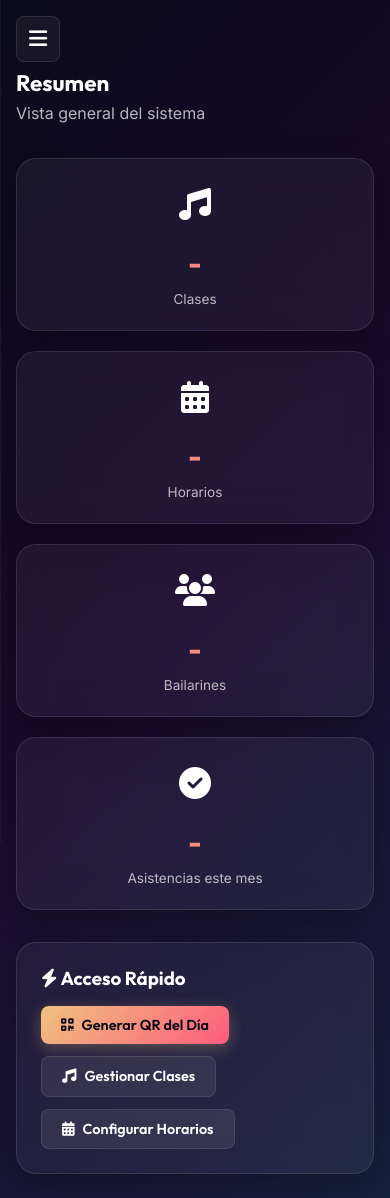
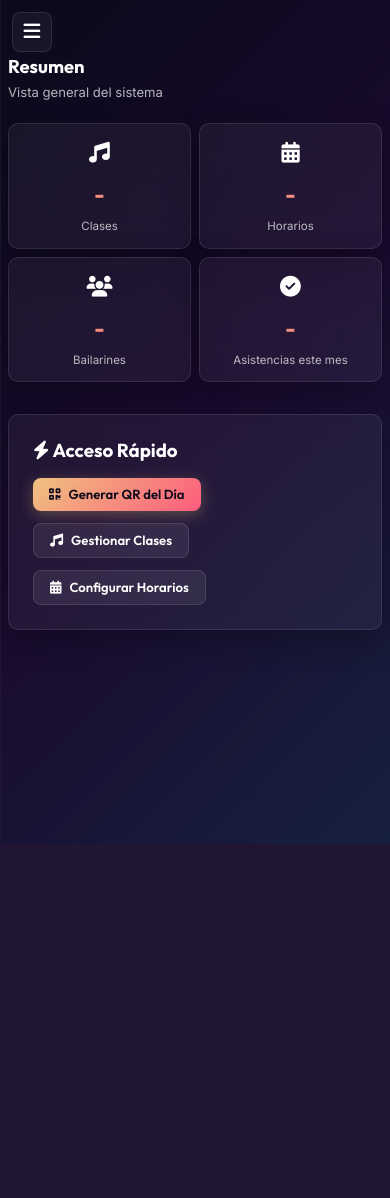
Before and after one commit to Nicholas168Py/qr-tambo, a PHP site: page /qr_tambo/admin/dashboard.php in a window 390 px wide. After the commit the page ends 640 px from the top, so only its background shows below. Run offline with PHP 8.4, Linux system fonts and the light colour scheme; the visitor is signed in with stand-in values (Sample User, id 1).

Commit message:
Se soluciona responsive y errores de api

```diff
--- /dev/null
+++ b/assets/css/responsive.css
@@ -0,0 +1,569 @@
+/* ============================================
+   QR TAMBO - Responsive / Mobile Overrides
+   Cargado después de style.css
+   ============================================ */
+
+/* === Small tablets and below === */
+@media (max-width: 768px) {
+    /* Layout */
+    .main-content {
+        padding: 16px 10px;
+        padding-top: 60px;
+    }
+
+    .main-header {
+        margin-bottom: 20px;
+    }
+
+    .main-header h1 {
+        font-size: 1.3rem;
+    }
+
+    .glass-card {
+        padding: 16px;
+        border-radius: var(--radius-md);
+    }
+
+    /* Sidebar */
+    .sidebar {
+        width: 80vw;
+        padding: 16px 0;
+    }
+
+    .hamburger {
+        display: flex;
+        align-items: center;
+        justify-content: center;
+        top: 12px;
+        left: 12px;
+        width: 40px;
+        height: 40px;
+        font-size: 1.2rem;
+        z-index: 200;
+    }
+
+    /* Stats */
+    .stats-grid {
+        gap: 12px;
+    }
+
+    .stat-card {
+        padding: 16px 12px;
+    }
+
+    .stat-card .stat-icon {
+        font-size: 1.5rem;
+    }
+
+    .stat-card .stat-value {
+        font-size: 1.6rem;
+    }
+
+    .stat-card .stat-label {
+        font-size: 0.78rem;
+    }
+
+    /* Schedule Grid */
+    .schedule-grid-wrapper {
+        margin: 0 -10px;
+        border-radius: 0;
+        border-left: none;
+        border-right: none;
+    }
+
+    .schedule-grid {
+        min-width: 580px;
+    }
+
+    .schedule-grid th {
+        padding: 6px 3px;
+        font-size: 0.68rem;
+        letter-spacing: 0;
+    }
+
+    .schedule-grid th:first-child {
+        min-width: 52px;
+        font-size: 0.65rem;
+    }
+
+    .schedule-grid td {
+        padding: 5px 2px;
+    }
+
+    .schedule-grid td.slot-class {
+        padding: 6px 4px;
+        gap: 3px;
+    }
+
+    .schedule-grid td.slot-class .class-name {
+        font-size: 0.7rem;
+    }
+
+    .schedule-grid td .btn-sm-ghost {
+        padding: 6px 8px;
+        font-size: 0.85rem;
+    }
+
+    .schedule-grid td.slot-empty {
+        font-size: 0.65rem;
+    }
+
+    /* Forms */
+    .add-form {
+        padding: 14px;
+        gap: 10px;
+    }
+
+    .add-form .form-group {
+        min-width: 100%;
+    }
+
+    .form-input {
+        padding: 12px 14px;
+        font-size: 0.88rem;
+    }
+
+    .btn {
+        padding: 12px 18px;
+        font-size: 0.85rem;
+    }
+
+    /* Filter bar */
+    .filter-bar {
+        padding: 14px;
+        gap: 10px;
+    }
+
+    .filter-bar .form-group {
+        min-width: 100%;
+    }
+
+    /* Tables */
+    .table-container {
+        margin: 0 -10px;
+        border-radius: 0;
+        border-left: none;
+        border-right: none;
+    }
+
+    table {
+        font-size: 0.82rem;
+    }
+
+    thead th,
+    tbody td {
+        padding: 8px 10px;
+    }
+
+    /* Auth pages */
+    .auth-card {
+        padding: 24px 20px;
+    }
+
+    .auth-card .logo h1 {
+        font-size: 1.8rem;
+    }
+
+    .auth-card .logo-icon {
+        font-size: 2.8rem;
+    }
+
+    /* QR page */
+    .qr-card {
+        padding: 20px 12px;
+    }
+
+    .qr-container {
+        padding: 10px;
+    }
+
+    .qr-container canvas {
+        width: 180px !important;
+        height: 180px !important;
+    }
+
+    .qr-class-name {
+        font-size: 1.3rem;
+    }
+
+    .qr-date {
+        font-size: 1rem;
+    }
+
+    .day-pill {
+        padding: 10px 16px;
+        font-size: 0.82rem;
+    }
+
+    .day-selector {
+        gap: 6px;
+        padding-bottom: 6px;
+    }
+
+    /* Bailarin */
+    .bailarin-main {
+        padding: 16px 12px;
+    }
+
+    .bailarin-header {
+        padding: 12px 16px;
+        gap: 6px;
+    }
+
+    .bailarin-header h2 {
+        font-size: 1rem;
+    }
+
+    .scan-card {
+        padding: 32px 16px;
+    }
+
+    .scan-card .scan-icon {
+        font-size: 3rem;
+    }
+
+    .scan-card h2 {
+        font-size: 1.2rem;
+    }
+
+    .history-item {
+        padding: 12px 14px;
+    }
+
+    /* Modal */
+    .modal-content {
+        padding: 20px 16px;
+        margin: 12px;
+    }
+
+    /* Toast */
+    #toast-container {
+        top: auto;
+        bottom: 20px;
+        right: 12px;
+        left: 12px;
+    }
+
+    .toast {
+        max-width: 100%;
+        padding: 12px 16px;
+        font-size: 0.85rem;
+    }
+}
+
+/* === Mobile phones === */
+@media (max-width: 480px) {
+    .main-content {
+        padding: 12px 8px;
+        padding-top: 56px;
+    }
+
+    .glass-card {
+        padding: 14px;
+        border-radius: 10px;
+    }
+
+    .main-header h1 {
+        font-size: 1.15rem;
+    }
+
+    .main-header p {
+        font-size: 0.82rem;
+    }
+
+    /* Stats */
+    .stats-grid {
+        grid-template-columns: 1fr 1fr;
+        gap: 8px;
+    }
+
+    .stat-card {
+        padding: 12px 8px;
+    }
+
+    .stat-card .stat-icon {
+        font-size: 1.3rem;
+    }
+
+    .stat-card .stat-value {
+        font-size: 1.4rem;
+    }
+
+    .stat-card .stat-label {
+        font-size: 0.72rem;
+    }
+
+    /* Buttons */
+    .btn {
+        padding: 10px 16px;
+        font-size: 0.82rem;
+    }
+
+    .btn-sm {
+        padding: 8px 12px;
+        font-size: 0.78rem;
+    }
+
+    /* Schedule grid - make it more compact for small screens */
+    .schedule-grid {
+        min-width: 500px;
+    }
+
+    .schedule-grid th {
+        padding: 4px 2px;
+        font-size: 0.62rem;
+    }
+
+    .schedule-grid th:first-child {
+        min-width: 44px;
+        font-size: 0.6rem;
+    }
+
+    .schedule-grid td {
+        padding: 4px 2px;
+    }
+
+    .schedule-grid td.slot-class {
+        padding: 4px 3px;
+        gap: 2px;
+    }
+
+    .schedule-grid td.slot-class .class-name {
+        font-size: 0.63rem;
+    }
+
+    .schedule-grid td .btn-sm-ghost {
+        padding: 5px 6px;
+        font-size: 0.75rem;
+    }
+
+    /* QR */
+    .qr-class-name {
+        font-size: 1.1rem;
+    }
+
+    .qr-class-time {
+        font-size: 0.92rem;
+    }
+
+    .qr-container canvas {
+        width: 160px !important;
+        height: 160px !important;
+    }
+
+    .qr-card {
+        padding: 16px 10px;
+    }
+
+    .day-pill {
+        padding: 8px 12px;
+        font-size: 0.78rem;
+    }
+
+    /* Forms */
+    .form-input {
+        padding: 10px 12px;
+        font-size: 0.85rem;
+    }
+
+    .form-input-icon .form-input {
+        padding-left: 38px;
+    }
+
+    .form-input-icon .icon {
+        font-size: 0.95rem;
+        left: 11px;
+    }
+
+    /* Tables */
+    thead th,
+    tbody td {
+        padding: 6px 8px;
+        font-size: 0.78rem;
+    }
+
+    /* Auth */
+    .auth-card {
+        padding: 20px 16px;
+    }
+
+    .auth-card .logo h1 {
+        font-size: 1.6rem;
+    }
+
+    .auth-card .logo p {
+        font-size: 0.82rem;
+    }
+
+    .auth-card .logo-icon {
+        font-size: 2.4rem;
+    }
+
+    /* Bailarin */
+    .bailarin-main {
+        padding: 12px 8px;
+    }
+
+    .scan-card {
+        padding: 24px 12px;
+    }
+
+    .scan-card .scan-icon {
+        font-size: 2.5rem;
+    }
+
+    .scan-card h2 {
+        font-size: 1.1rem;
+    }
+
+    .history-item {
+        padding: 10px 12px;
+        flex-direction: column;
+        align-items: flex-start;
+        gap: 6px;
+    }
+
+    .history-item .history-date {
+        font-size: 0.78rem;
+    }
+
+    .history-section h3 {
+        font-size: 1rem;
+    }
+
+    /* Sidebar */
+    .sidebar {
+        width: 85vw;
+        padding: 12px 0;
+    }
+
+    .sidebar-logo {
+        padding: 0 16px 16px;
+    }
+
+    .sidebar-logo h2 {
+        font-size: 1.1rem;
+    }
+
+    .nav-link {
+        padding: 10px 14px;
+        font-size: 0.88rem;
+    }
+
+    .nav-link .nav-icon {
+        font-size: 1rem;
+        width: 20px;
+    }
+
+    /* Cards grid */
+    .cards-grid {
+        grid-template-columns: 1fr;
+        gap: 10px;
+    }
+
+    .item-card {
+        padding: 14px;
+    }
+
+    .item-card h3 {
+        font-size: 1rem;
+    }
+
+    .item-card p {
+        font-size: 0.82rem;
+    }
+
+    .card-actions .btn-sm {
+        padding: 6px 10px;
+        font-size: 0.75rem;
+    }
+
+    /* Empty states */
+    .empty-state {
+        padding: 40px 16px;
+    }
+
+    .empty-state .empty-icon {
+        font-size: 2.5rem;
+    }
+
+    /* Scanner */
+    #scanner-container {
+        margin: 0 -8px;
+        border-radius: 8px;
+    }
+
+    #scanner-container video {
+        width: 100% !important;
+    }
+
+    .scan-result {
+        padding: 24px 12px;
+    }
+
+    .scan-result .result-icon {
+        font-size: 3.5rem;
+    }
+
+    .scan-result h2 {
+        font-size: 1.2rem;
+    }
+
+    .schedule-grid td .btn-sm-ghost {
+        padding: 8px 10px;
+        font-size: 0.85rem;
+    }
+
+    .schedule-grid td.slot-class {
+        padding: 8px 6px;
+    }
+}
+
+/* === Very small phones === */
+@media (max-width: 360px) {
+    .main-content {
+        padding: 8px 6px;
+        padding-top: 52px;
+    }
+
+    .schedule-grid {
+        min-width: 420px;
+    }
+
+    .schedule-grid th {
+        font-size: 0.55rem;
+        padding: 3px 1px;
+    }
+
+    .schedule-grid th:first-child {
+        min-width: 38px;
+        font-size: 0.55rem;
+    }
+
+    .schedule-grid td.slot-class .class-name {
+        font-size: 0.6rem;
+    }
+
+    .schedule-grid td .btn-sm-ghost {
+        padding: 6px 5px;
+        font-size: 0.7rem;
+    }
+
+    .qr-container canvas {
+        width: 140px !important;
+        height: 140px !important;
+    }
+
+    .day-pill {
+        padding: 6px 10px;
+        font-size: 0.72rem;
+    }
+
+    .stats-grid {
+        grid-template-columns: 1fr;
+    }
+
+    .stat-card .stat-value {
+        font-size: 1.3rem;
+    }
+}
--- a/config/database.php
+++ b/config/database.php
@@ -26,6 +26,9 @@ class Database {
             );
         } catch (PDOException $e) {
             http_response_code(500);
+            if (!headers_sent()) {
+                header('Content-Type: application/json; charset=utf-8');
+            }
             die(json_encode([
                 'success' => false,
                 'message' => 'Error de conexión a la base de datos: ' . $e->getMessage()
--- a/includes/header.php
+++ b/includes/header.php
@@ -13,6 +13,7 @@ if (!isset($basePath)) $basePath = '';
     <link rel="preconnect" href="https://fonts.gstatic.com" crossorigin>
     <link href="https://fonts.googleapis.com/css2?family=Outfit:wght@400;600;700&family=Inter:wght@400;500;600&display=swap" rel="stylesheet">
     <link rel="stylesheet" href="<?= $basePath ?>assets/css/style.css">
+    <link rel="stylesheet" href="<?= $basePath ?>assets/css/responsive.css">
     <link rel="stylesheet" href="https://cdnjs.cloudflare.com/ajax/libs/font-awesome/6.5.1/css/all.min.css">
 </head>
 <body>
```
Also changed, not shown: config/init.php (+9 -4 lines).
